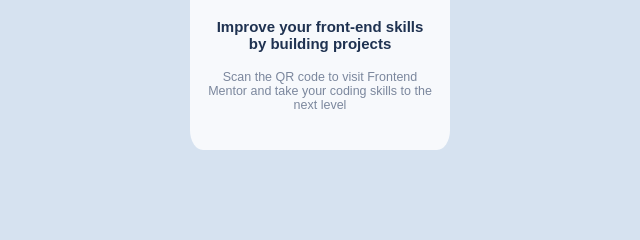
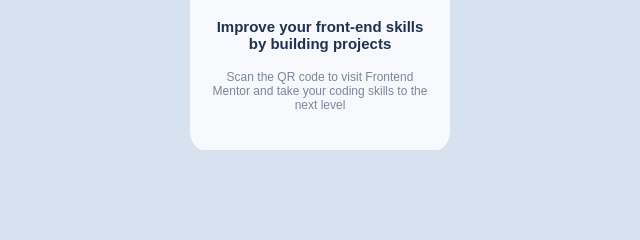
Before and after one commit to mrileyclark/qrcode-component, a plain HTML site: page index.html in a window 1280 px wide. Shown: the part 447-687 px from the top of the page, 320-960 px from the left. Drawn offline with Linux system fonts and the light colour scheme.

Commit message:
updated font size on paragraph

```diff
--- a/styles.css
+++ b/styles.css
@@ -58,6 +58,6 @@
 p + p {
  color: hsl(220, 15%, 55%);
  font-weight: 400;
- font-size: 12.5px;
+ font-size: 12px;
  margin-bottom: 10%;
 }
```
